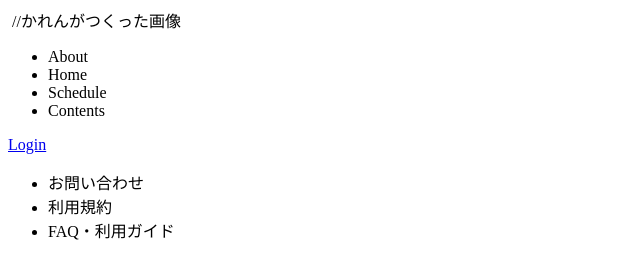
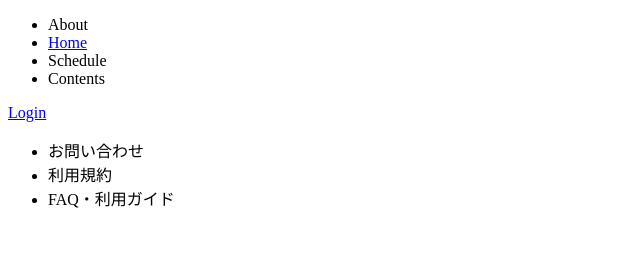
Before and after one commit to PammyRyuNishikawa/Information-Systems-Design-meeting, a plain HTML site: page oshikatu.html in a window 1280 px wide. Shown: the whole page, without its empty margins (0-640 px from the left). Drawn offline with Linux system fonts and the light colour scheme.

Commit message:
Update oshikatu.html

```diff
--- a/oshikatu.html
+++ b/oshikatu.html
@@ -9,12 +9,9 @@
 <body>
 <header>
     <div>
-       <img>
-        //かれんがつくった画像
-        </img>
         <ul>
           <li>About</li>
-          <li>Home</li>
+          <li><a href="index.html">Home</a></li>
           <li>Schedule</li>
           <li>Contents</li>
         </ul>
```
